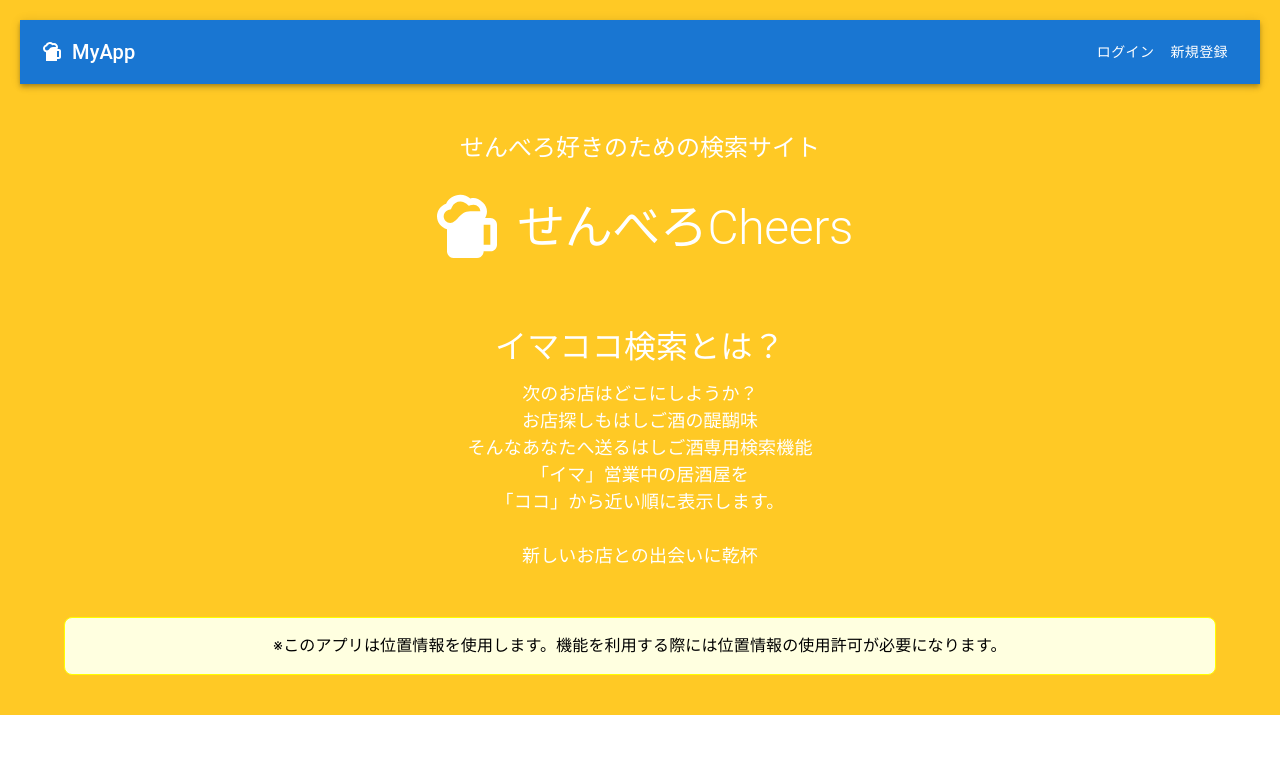
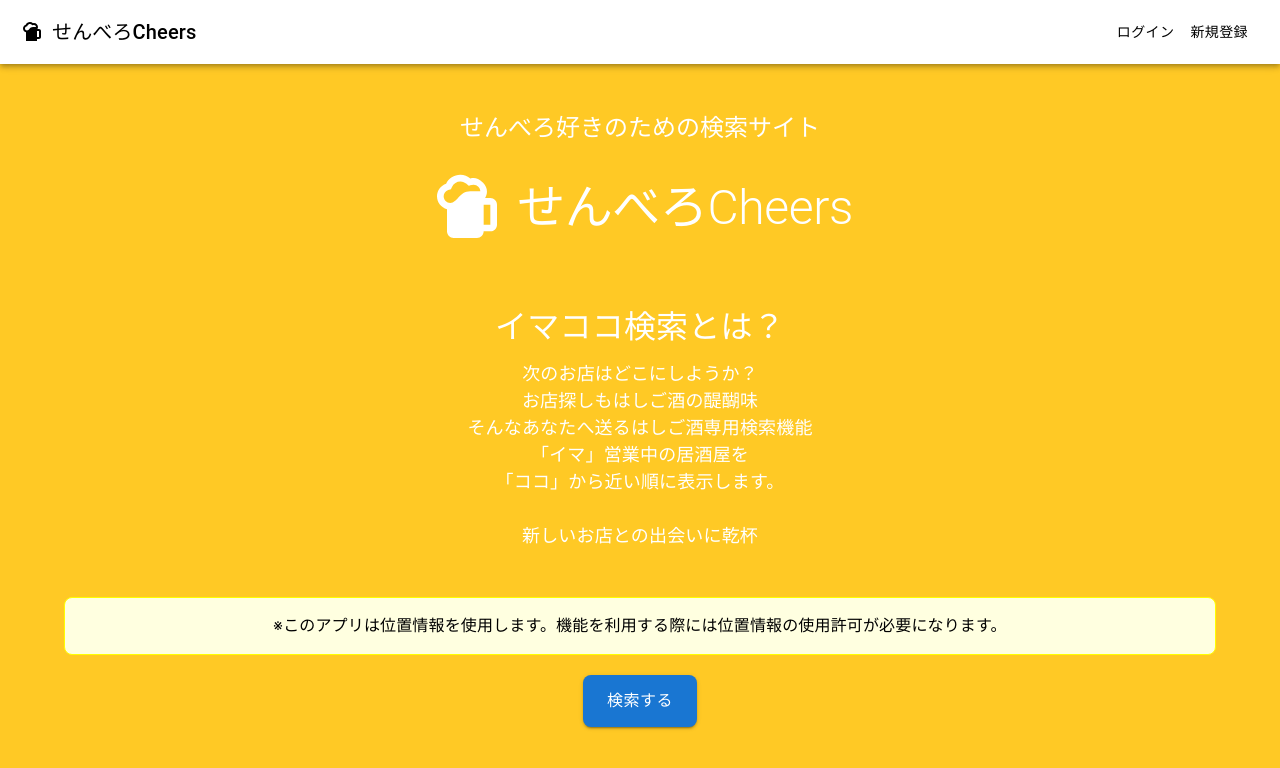
Before and after one commit to yuta-kinouchi/senbero-next, a Next.js app: page / in a window 1280 px wide. Shown: the top 768 px of the page. Built offline with nearby package versions, Linux system fonts and the light colour scheme; no server answers.

Commit message:
add: トップページUI変更

```diff
--- a/components/Navbar.js
+++ b/components/Navbar.js
@@ -16,25 +16,25 @@ const Navbar = () => {
   };
 
   return (
-    <AppBar position="static">
+    <AppBar position="static" style={{ backgroundColor: 'white' }}>
       <Toolbar>
-        <IconButton edge="start" color="inherit" aria-label="menu" onClick={handleMenuToggle}>
-          <SportsBarIcon />
+        <IconButton href="/" edge="start" color="inherit" aria-label="menu" onClick={handleMenuToggle}>
+          <SportsBarIcon style={{ color: 'black' }} />
         </IconButton>
-        <Typography variant="h6" style={{ flexGrow: 1 }}>
-          MyApp
+        <Typography variant="h6" style={{ flexGrow: 1, color: 'black' }}>
+          せんべろCheers
         </Typography>
         {session ? (
           <>
-            <Typography variant="subtitle1" style={{ marginRight: '1rem' }}>
+            <Typography variant="subtitle1" style={{ marginRight: '1rem', color: 'black' }}>
               {session.user.name}
             </Typography>
             <Button color="inherit" onClick={handleLogout}>ログアウト</Button>
           </>
         ) : (
           <>
-            <Button href="/login" color="inherit">ログイン</Button>
-            <Button href="/register" color="inherit">新規登録</Button>
+            <Button href="/login" color="inherit" style={{ color: 'black' }}>ログイン</Button>
+            <Button href="/register" color="inherit" style={{ color: 'black' }}>新規登録</Button>
           </>
         )}
       </Toolbar>
--- a/components/SearchForm.js
+++ b/components/SearchForm.js
@@ -1,7 +1,6 @@
 import SportsBarRoundedIcon from "@mui/icons-material/SportsBarRounded";
-import { Box, Container, Typography, useMediaQuery } from "@mui/material";
+import { Box, Button, Container, Typography, useMediaQuery } from "@mui/material";
 import { useTheme } from "@mui/material/styles";
-import React from "react";
 
 const SearchForm = () => {
   const theme = useTheme();
@@ -90,6 +89,23 @@ const SearchForm = () => {
           ※このアプリは位置情報を使用します。機能を利用する際には位置情報の使用許可が必要になります。
         </Typography>
       </Box>
+      <Box
+        display="flex"
+        justifyContent="center"
+        sx={{ marginTop: "20px" }}
+      >
+        <Button
+          variant="contained"
+          color="primary"
+          sx={{
+            fontSize: isMobile ? "14px" : "16px",
+            padding: isMobile ? "8px 16px" : "12px 24px",
+            borderRadius: "8px",
+          }}
+        >
+          検索する
+        </Button>
+      </Box>
     </Container>
   );
 };
--- a/styles/HomePage.module.css
+++ b/styles/HomePage.module.css
@@ -1,4 +1,4 @@
 .container {
+  min-height: 100vh;
   background-color: rgb(255, 201, 37);
-  padding: 20px;
 }
```
